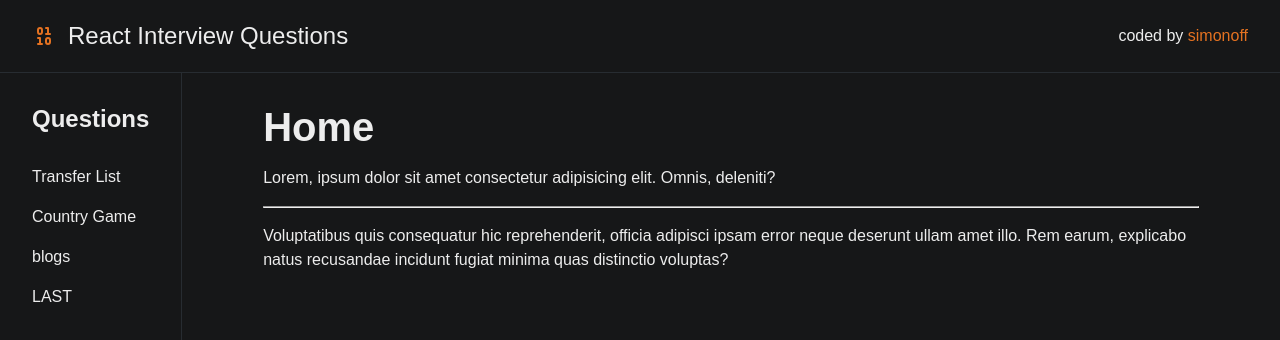
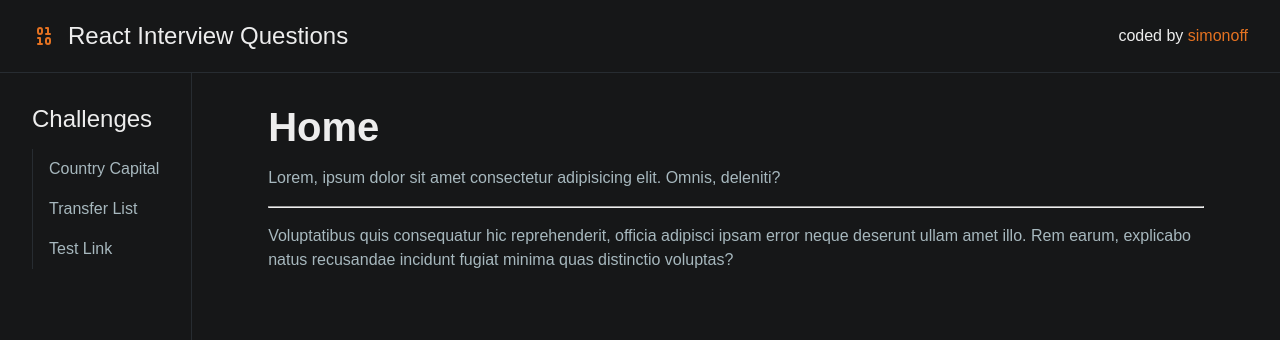
Before and after one commit to simon-off/react-interview-questions, a React (Vite) app: page / in a window 1280 px wide. Shown: the top 340 px of the page. Built offline with nearby package versions, Linux system fonts and the light colour scheme; a web font is replaced by a local one.

Commit message:
extracted navlinks to separate file and updated styling

```diff
--- a/src/App.tsx
+++ b/src/App.tsx
@@ -2,6 +2,7 @@ import { BrowserRouter, Routes, Route } from "react-router-dom";
 import "./scss/main.scss";
 import Layout from "./components/Layout";
 import Home from "./components/Home";
+import { challengeRoutes } from "./data/challengeRoutes";
 
 function App() {
   return (
@@ -9,7 +10,9 @@ function App() {
       <Routes>
         <Route path="/" element={<Layout />}>
           <Route index element={<Home />} />
-          <Route path="blogs" element={<>Blog</>} />
+          {challengeRoutes.map((route) => (
+            <Route path={route.to} element={route.element} />
+          ))}
           <Route path="*" element={<h1>Nothing to see here...</h1>} />
         </Route>
       </Routes>
--- /dev/null
+++ b/src/components/CountryGame/CountryGame.tsx
@@ -0,0 +1,11 @@
+export default function CountryGame() {
+  return (
+    <article>
+      <h1>Country Capital</h1>
+      <p>
+        Lorem, ipsum dolor sit amet consectetur adipisicing elit. Omnis,
+        deleniti?
+      </p>
+    </article>
+  );
+}
--- a/src/components/Layout.tsx
+++ b/src/components/Layout.tsx
@@ -1,7 +1,8 @@
-import { Link, Outlet } from "react-router-dom";
+import { NavLink, Outlet } from "react-router-dom";
 import { Binary, Menu, X } from "lucide-react";
 import { useEffect, useRef, useState } from "react";
 import useWindowResize from "../hooks/useWindowResize";
+import { challengeRoutes } from "../data/challengeRoutes";
 
 export default function Layout() {
   const [menuOpen, setMenuOpen] = useState(false);
@@ -28,10 +29,10 @@ export default function Layout() {
   return (
     <>
       <header ref={headerRef}>
-        <Link to="/">
+        <NavLink to="/">
           <Binary />
           React Interview Questions
-        </Link>
+        </NavLink>
         <div>
           <button onClick={() => setMenuOpen(!menuOpen)}>
             <Menu />
@@ -47,21 +48,24 @@ export default function Layout() {
       <main>
         <aside className={menuOpen ? "open" : ""} style={{ top: headerHeight }}>
           <h2>
-            Questions
+            Challenges
             <button onClick={() => setMenuOpen(false)}>
               <X />
             </button>
           </h2>
-          <nav>
-            <Link to="/">Transfer List</Link>
-            <Link to="/blogs">Country Game</Link>
-            <Link to="/blogs">blogs</Link>
-            <Link to="/blogs">LAST</Link>
+          <nav className="text-subtle">
+            {challengeRoutes.map((link) => (
+              <NavLink to={link.to} onClick={() => setMenuOpen(false)}>
+                {link.text}
+              </NavLink>
+            ))}
           </nav>
         </aside>
         <div
           onClick={() => setMenuOpen(false)}
-          className={`container page-content ${menuOpen ? "open" : ""}`}
+          className={`text-subtle container page-content ${
+            menuOpen ? "open" : ""
+          }`}
         >
           <Outlet />
         </div>
--- /dev/null
+++ b/src/components/TransferList/TransferList.tsx
@@ -0,0 +1,11 @@
+export default function TransferList() {
+  return (
+    <article>
+      <h1>Transfer List</h1>
+      <p>
+        Lorem, ipsum dolor sit amet consectetur adipisicing elit. Omnis,
+        deleniti?
+      </p>
+    </article>
+  );
+}
--- /dev/null
+++ b/src/data/challengeRoutes.tsx
@@ -0,0 +1,8 @@
+import CountryGame from "../components/CountryGame/CountryGame";
+import TransferList from "../components/TransferList/TransferList";
+
+export const challengeRoutes = [
+  { to: "/country-capital", text: "Country Capital", element: <CountryGame /> },
+  { to: "/transfer-list", text: "Transfer List", element: <TransferList /> },
+  { to: "/test", text: "Test Link", element: null },
+];
--- a/src/scss/_global.scss
+++ b/src/scss/_global.scss
@@ -109,6 +109,7 @@ aside {
     left: 0%;
   }
   h2 {
+    font-weight: 400;
     display: flex;
     align-items: center;
     gap: 0.75rem;
@@ -119,10 +120,24 @@ aside {
     }
   }
   nav {
-    padding-top: 2rem;
+    margin-top: 1rem;
     display: flex;
     flex-direction: column;
-    gap: 1rem;
+    a {
+      padding-block: 0.5rem;
+      border-left: 1px solid var(--color-border);
+      padding-left: 1rem;
+      transition-property: border-color, color;
+      transition-duration: var(--time-fast);
+      transition-timing-function: var(--timing-function);
+      &:hover {
+        border-color: var(--color-accent);
+        color: var(--color-text);
+      }
+      &.active {
+        color: var(--color-primary);
+      }
+    }
   }
 }
 
@@ -134,6 +149,7 @@ section {
   max-width: 1000px;
   margin-inline: auto;
   padding-inline: 2rem;
+  width: 100%;
 }
 
 .page-content {
@@ -144,3 +160,10 @@ section {
     filter: blur(4px) brightness(0.5);
   }
 }
+
+.text-subtle {
+  p,
+  a {
+    color: var(--color-text-subtle);
+  }
+}
--- a/src/scss/_variables.scss
+++ b/src/scss/_variables.scss
@@ -1,8 +1,9 @@
 :root {
   --color-text: #ededed;
+  --color-text-subtle: hsl(195, 15%, 70%);
   --color-background: #161718;
   --color-border: #272c31;
-  --color-primary: #095e9a;
+  --color-primary: hsl(195, 80%, 45%);
   --color-secondary: #152d3c;
   --color-accent: #e47221;
 
```
